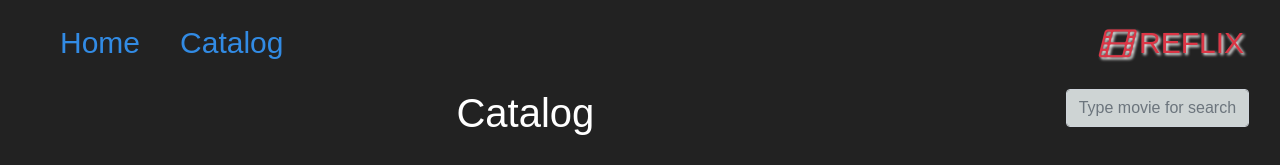
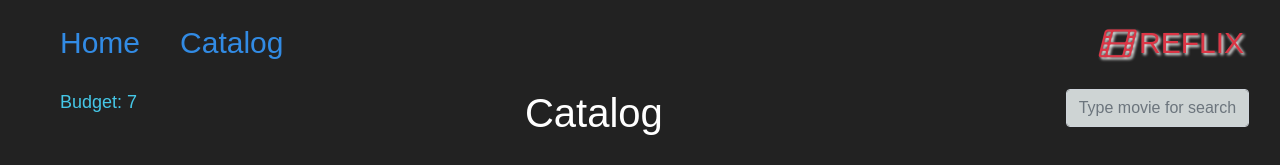
Before and after one commit to AnastasiyaZinman/reflix, a React (Create React App) app: page /catalog in a window 1280 px wide. Shown: the top 165 px of the page. Built offline with nearby package versions, Linux system fonts and the light colour scheme; grey boxes are pictures that could not be loaded; a web font is replaced by a local one.

Commit message:
budget with local storage

```diff
--- a/public/index.html
+++ b/public/index.html
@@ -12,6 +12,7 @@
     <!-- <link rel="stylesheet" href="http://maxcdn.bootstrapcdn.com/font-awesome/4.3.0/css/font-awesome.min.css"> -->
 
     <link href="https://fonts.googleapis.com/css?family=Francois+One" rel="stylesheet">
+    <link href="https://fonts.googleapis.com/css?family=Fira+Sans" rel="stylesheet">
     <!-- <link rel="stylesheet" href="http://maxcdn.bootstrapcdn.com/font-awesome/4.2.0/css/font-awesome.min.css" type="text/css"> -->
     <link rel="manifest" href="%PUBLIC_URL%/manifest.json">
     <link rel="shortcut icon" href="%PUBLIC_URL%/favicon.ico">
--- a/src/App.css
+++ b/src/App.css
@@ -64,3 +64,10 @@ padding: 20px;
 i {
   font-family: fontawesome !important;
   }
+  .budget{
+    font-size: 18px;
+    margin-left: 10px;
+    color: #45c7e7;
+    font-family: Arial, Helvetica, sans-serif;
+    margin-left: 60px;
+  }
--- a/src/App.js
+++ b/src/App.js
@@ -19,8 +19,15 @@ class App extends Component {
         { id: 4, isRented: false, title: "Beauty and the Beast", year: 2016, img: "https://images-na.ssl-images-amazon.com/images/I/51ArFYSFGJL.jpg", descrShort: "Basically the same as the original, except now Hermi-- Emma Wattson plays Belle, fittingly so some would say, given how actively progressive she is regarding women's rights. Rumor has it that in the bonus scenes she whips out a wand and turns Gaston into a toad, but in order to watch those scenes you need to recite a certain incantation." }
       ],
       budget: 7,
-      searchWord: "the"
+      // searchWord: ""
     }
+  }
+  componentDidMount(){
+    (!localStorage.hasOwnProperty("budget")) ?
+    localStorage.setItem("budget", this.state.budget): this.setState({"budget": JSON.parse(localStorage.getItem("budget"))})
+  }
+  componentDidUpdate(){
+    localStorage.setItem("budget", this.state.budget);
   }
   findMovieById = (movieId) => {
     var index;
@@ -30,14 +37,26 @@ class App extends Component {
       })
     return index;
   }
+ increaseBudget(){
+  this.setState({budget:this.state.budget=this.state.budget + 3})
+ }
+ decreaseBudgetAndRentMovie(newState,movieIndex){
+   if(this.state.budget>2){
+    this.setState({budget:this.state.budget=this.state.budget - 3});
+    newState[movieIndex].isRented=true
+   }
+   else alert("Not enough money. Firstly, please return books");
+
+ }
   changeRentStatus = (id) => {
     console.log("mIndex",id);
     const movieIndex = this.findMovieById(id)
     let newState = {...this.state.movies};
     console.log(newState[movieIndex].isRented);
     (newState[movieIndex].isRented) ?
-    newState[movieIndex].isRented=false : newState[movieIndex].isRented=true;
-    console.log("updated array ",this.state)
+    (newState[movieIndex].isRented=false, this.increaseBudget()) :
+    this.decreaseBudgetAndRentMovie(newState,movieIndex);
+    // console.log("updated array ",this.state)
     this.setState(newState);
   }
   render() {
@@ -52,7 +71,7 @@ class App extends Component {
         </div>
         {/* Routes go here */}
         <Route path="/" exact component={Home}/>
-        <Route path="/catalog" exact render={() => <Catalog movies={this.state.movies} changeRentStatus={this.changeRentStatus} />} />
+        <Route path="/catalog" exact render={() => <Catalog movies={this.state.movies} changeRentStatus={this.changeRentStatus} budget={this.state.budget}/>} />
         <Route path="/movies/:id" exact render={({ match }) => <MovieDetail match= {match} movies={this.state.movies} />} />
         {/* <Route path="/directory/:fentities" exact render={({ match }) => <Fentities match = {match} state={this.state}/>} />
         <Route path="/directory/:fentities/:name" exact render={({ match }) => <Fentity match = {match} state={this.state} />} /> */}
--- a/src/components/Catalog.js
+++ b/src/components/Catalog.js
@@ -10,9 +10,7 @@ class Catalog extends Component {
     }
     updateSearchText = (e) => {
       console.log(e.target.value);
-      this.setState({
-        searchWord: e.target.value
-      })
+      this.setState({searchWord: e.target.value})
     }
     filterMoviesBySearchWord =() => {
       console.log(this.state.searchWord);
@@ -65,11 +63,14 @@ class Catalog extends Component {
     }
     render() {
         console.log(this.props.movies);
+        let budget=this.props.budget;
       return (
         <div className="mt-1">
+         <span className="budget float-left">Budget: {budget}</span>
           <div className="float-right mr-3 form-group col-2">
           <input type="text" id="search" className="form-control text-black search-p" onChange={this.updateSearchText} value= {this.state.searchWord} placeholder="Type movie for search" />
           </div>
+
           <h1 className="float-center">Catalog</h1>
           {this.generateMovies()}
         <hr></hr>
```
